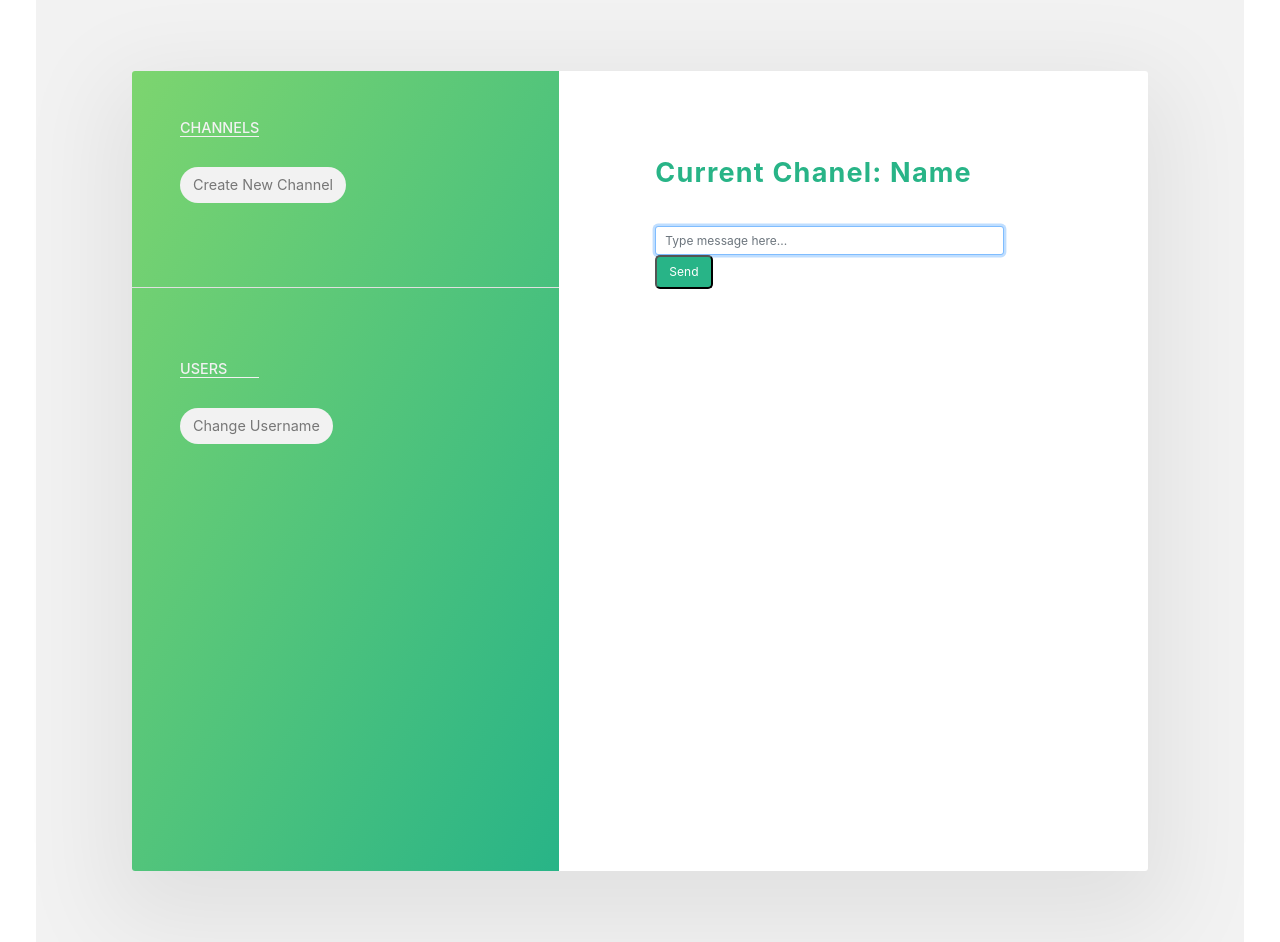
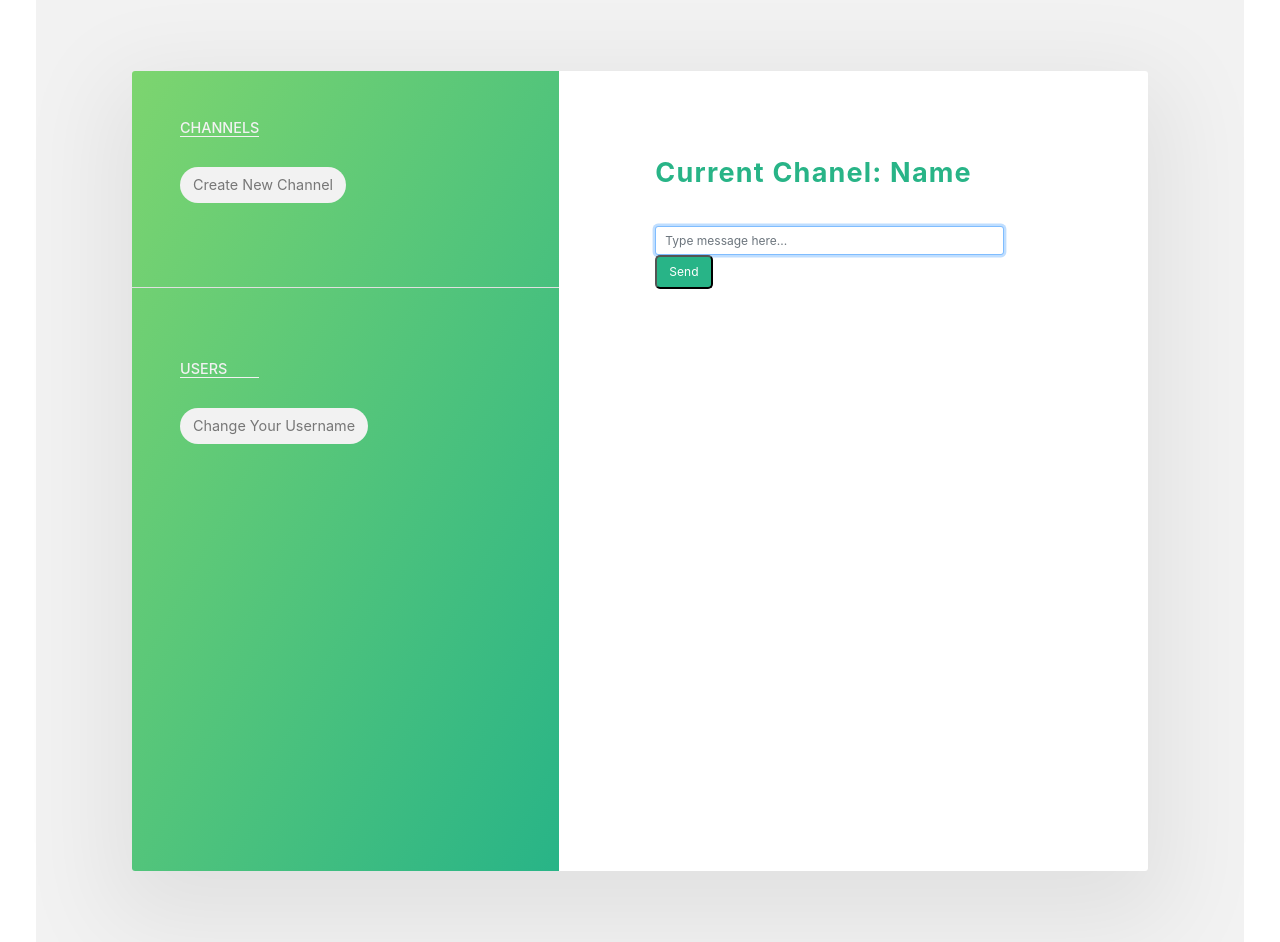
Before and after one commit to TitoYak211/chitter, a Flask app: template templates/index.html in a window 1280 px wide. Shown: the part 133-1075 px from the top of the page. Run offline with Flask 2, Linux system fonts and the light colour scheme; the template is opened without the code that fills it, so the values that code supplies are empty; some libraries are stand-ins or nearby versions.

Commit message:
Update index.html

```diff
--- a/templates/index.html
+++ b/templates/index.html
@@ -20,7 +20,7 @@
 
             </ul>
             <div id="change-username-container">
-                <button class="btn" id="change-username">change username</button>
+                <button class="btn" id="change-username">change your username</button>
             </div>
         </div>
     </nav>
```
